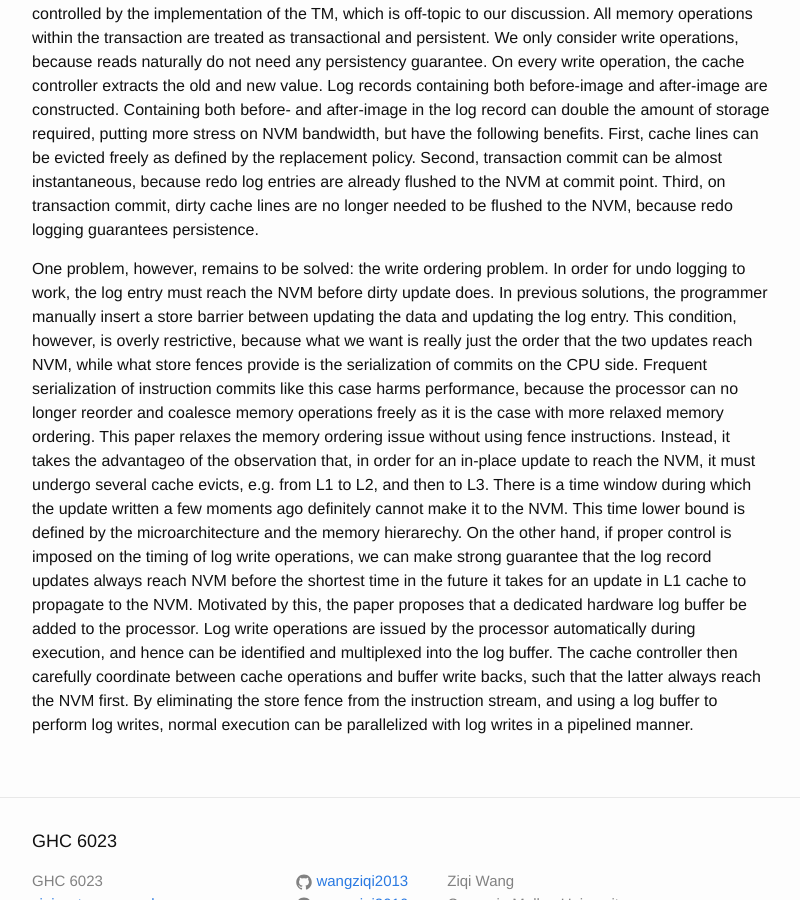
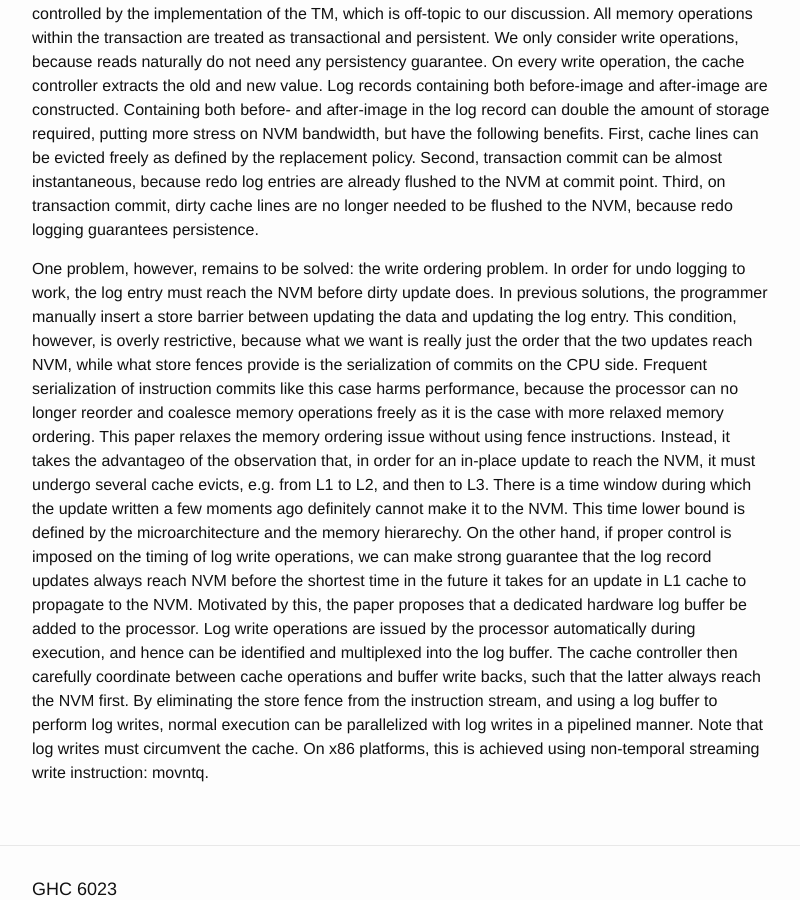
Before and after one commit to wangziqi2013/wangziqi2013.github.io, a Jekyll site: the page built from _posts/2019-01-14-steal-no-force.markdown, in a window 1280 px wide and 900 px high, scrolled down 1561 px. Shown: the whole window, without its empty margins (238-1038 px from the left). Built offline with Jekyll 4.4.1, drawn with Linux system fonts in a browser that asks for light colours.

Commit message:
Adding movntq

```diff
--- a/_posts/2019-01-14-steal-no-force.markdown
+++ b/_posts/2019-01-14-steal-no-force.markdown
@@ -75,4 +75,5 @@ buffer be added to the processor. Log write operations are issued by the process
 hence can be identified and multiplexed into the log buffer. The cache controller then carefully coordinate between cache
 operations and buffer write backs, such that the latter always reach the NVM first. By eliminating the store fence
 from the instruction stream, and using a log buffer to perform log writes, normal execution can be parallelized with
-log writes in a pipelined manner.
+log writes in a pipelined manner. Note that log writes must circumvent the cache. On x86 platforms, this is achieved
+using non-temporal streaming write instruction: movntq.
```
